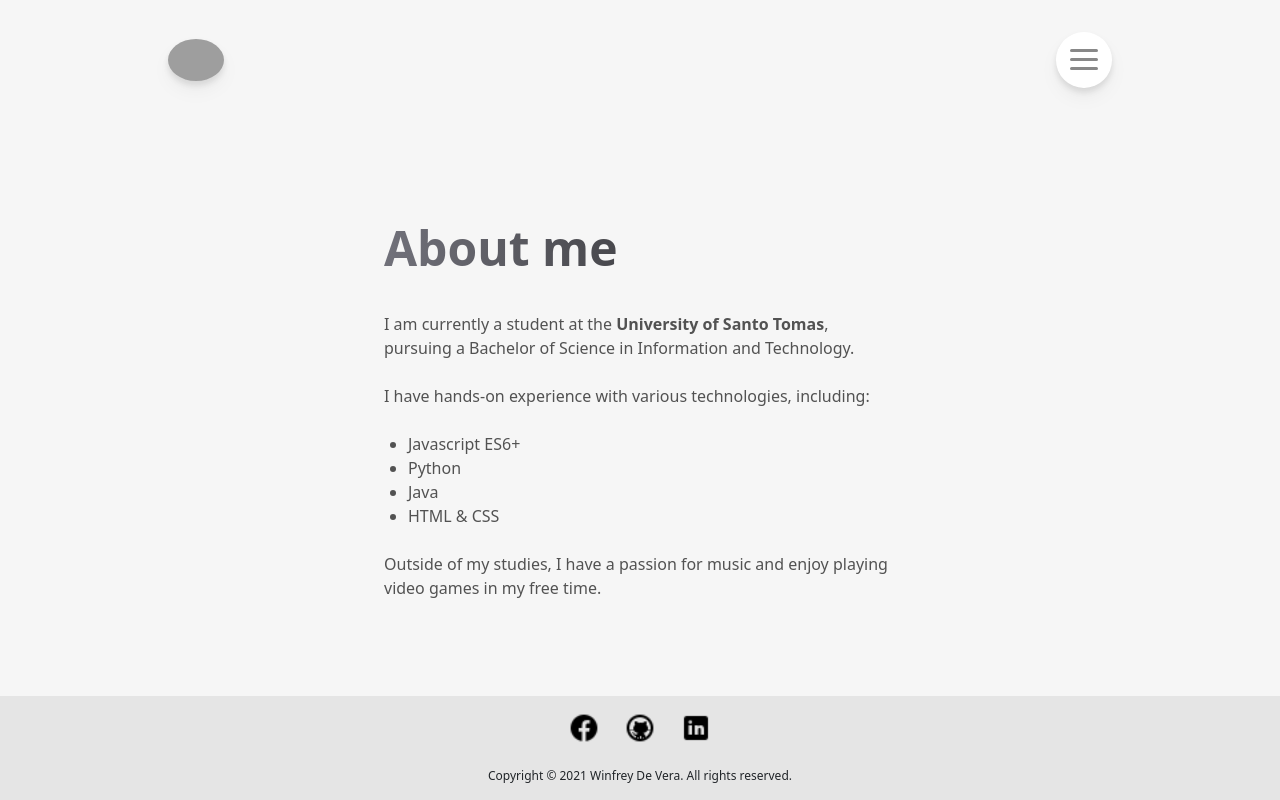
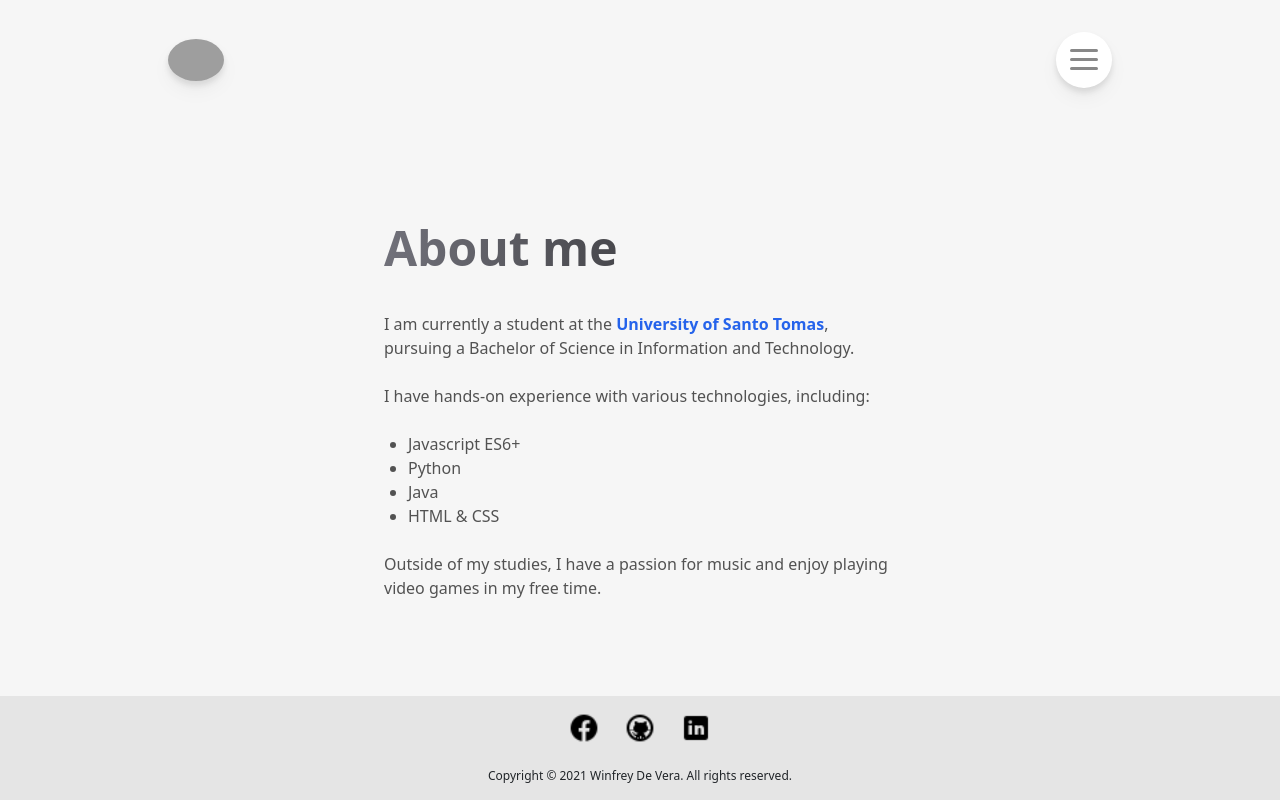
Before and after one commit to wjamesdevera/portfolio-site-tomasinoweb, a React (Vite) app: page /about in a window 1280 px wide. Built offline with nearby package versions, Linux system fonts and the light colour scheme; grey boxes are pictures that could not be loaded.

Commit message:
added bootstrap and fixed anchor hover effect

```diff
--- a/index.html
+++ b/index.html
@@ -4,12 +4,12 @@
     <meta charset="UTF-8" />
     <link rel="icon" type="image/svg+xml" href="/vite.svg" />
     <meta name="viewport" content="width=device-width, initial-scale=1.0" />
-    <link href="https://cdn.jsdelivr.net/npm/bootstrap@5.2.3/dist/css/bootstrap.min.css" rel="stylesheet" integrity="sha384-rbsA2VBKQhggwzxH7pPCaAqO46MgnOM80zW1RWuH61DGLwZJEdK2Kadq2F9CUG65" crossorigin="anonymous">
+    <!-- <link href="https://cdn.jsdelivr.net/npm/bootstrap@5.2.3/dist/css/bootstrap.min.css" rel="stylesheet" integrity="sha384-rbsA2VBKQhggwzxH7pPCaAqO46MgnOM80zW1RWuH61DGLwZJEdK2Kadq2F9CUG65" crossorigin="anonymous"> -->
     <title>Winfrey De Vera</title>
   </head>
   <body>
     <div id="root"></div>
     <script type="module" src="/src/main.jsx"></script>
-    <script src="https://cdn.jsdelivr.net/npm/bootstrap@5.2.3/dist/js/bootstrap.bundle.min.js" integrity="sha384-kenU1KFdBIe4zVF0s0G1M5b4hcpxyD9F7jL+jjXkk+Q2h455rYXK/7HAuoJl+0I4" crossorigin="anonymous"></script>
+    <!-- <script src="https://cdn.jsdelivr.net/npm/bootstrap@5.2.3/dist/js/bootstrap.bundle.min.js" integrity="sha384-kenU1KFdBIe4zVF0s0G1M5b4hcpxyD9F7jL+jjXkk+Q2h455rYXK/7HAuoJl+0I4" crossorigin="anonymous"></script> -->
   </body>
 </html>
--- a/package.json
+++ b/package.json
@@ -10,6 +10,7 @@
     "preview": "vite preview"
   },
   "dependencies": {
+    "bootstrap": "^5.3.0",
     "localforage": "^1.10.0",
     "match-sorter": "^6.3.1",
     "react": "^18.2.0",
--- a/src/App.jsx
+++ b/src/App.jsx
@@ -1,4 +1,5 @@
 import styles from './style'
+import 'bootstrap/dist/css/bootstrap.css';
 import { Routes, Route } from 'react-router-dom'
 import { Navbar, Footer } from './components'
 import { Home, Projects, About } from './pages'
--- a/src/index.css
+++ b/src/index.css
@@ -146,3 +146,7 @@ select {
   translate: translateX(-50%);
   transform: scale(1);
 }
+
+a:hover {
+  color:inherit;
+}
--- a/src/pages/About.jsx
+++ b/src/pages/About.jsx
@@ -8,7 +8,7 @@ const About = () => {
         <h1 className={`sm:text-5xl text-3xl ${styles.textGradient} font-bold sm:mt-[25%] mt-[35%] mb-10`}>About me</h1>
         <p className='mb-6'>
           I am currently a student at the
-          <a href="https://www.ust.edu.ph/the-university/" target='_blank' className='font-semibold'> University of Santo Tomas</a>
+          <a href="https://www.ust.edu.ph/the-university/" target='_blank' className='font-semibold text-blue-600 hover:text-blue-400'> University of Santo Tomas</a>
           , pursuing a Bachelor of Science in Information and Technology.
         </p>
         <p className='mb-6'>
```
Also changed, not shown: 1 other file (tests, documents, lock files or other folders).
